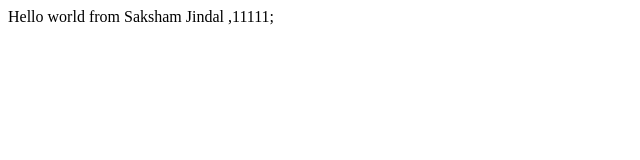
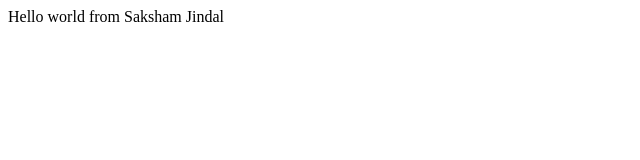
Before and after one commit to Hardik9355/Github-Training, a plain HTML site: page index.html in a window 1280 px wide. Shown: the full height of the page, 0-640 px from the left. Drawn offline with Linux system fonts and the light colour scheme.

Commit message:
Hello world

```diff
--- a/index.html
+++ b/index.html
@@ -7,6 +7,6 @@
     <title>Document</title>
 </head>
 <body>
-    Hello world  from Saksham Jindal ,11111;
+    Hello world  from Saksham Jindal
 </body>
 </html>
```
